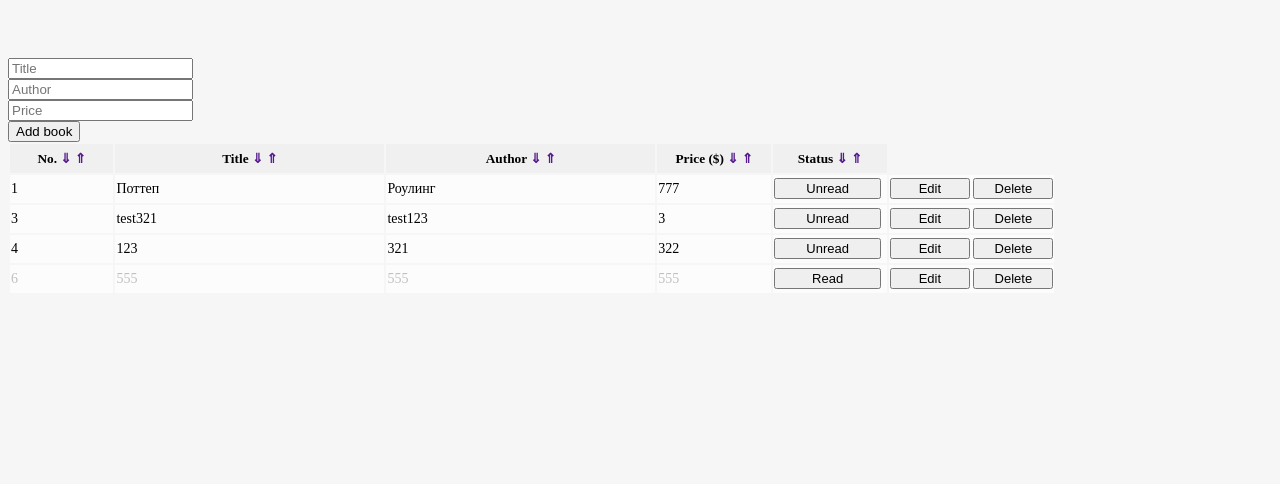
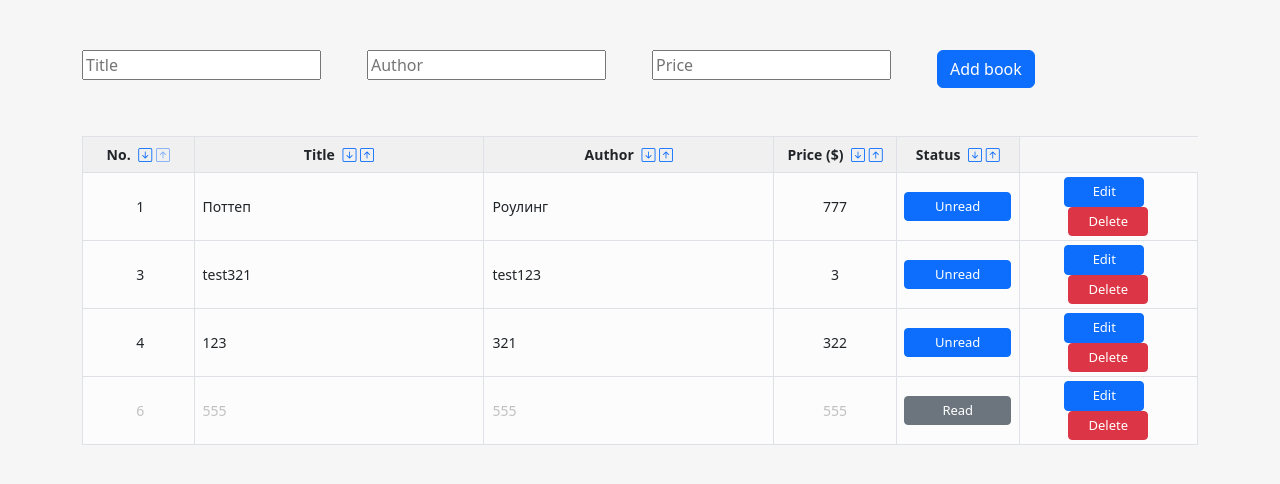
Before and after one commit to Anton-Borodinskiy/django_htmx, a Django app: page / in a window 1280 px wide. Shown: the top 484 px of the page. Run offline with Django 5.2, Linux system fonts and the light colour scheme; data comes from the database, SQL or seed files in the repository; some libraries are stand-ins or nearby versions.

Commit message:
HTMX BOOTSTRAP

```diff
--- a/django_htmx/books/forms.py
+++ b/django_htmx/books/forms.py
@@ -13,6 +13,6 @@ class BookCreateForm(ModelForm):
 
 
 class BookEditForm(BookCreateForm):
-    title  = CharField(required=False, widget=TextInput(attrs={"class":"form-control-sm"}))
-    author = CharField(required=False, widget=TextInput(attrs={"class":"form-control-sm"}))
-    price  = CharField(required=False, widget=TextInput(attrs={"class":"form-control-sm"}))
+    title  = CharField(required=False, widget=TextInput(attrs={"class":"form-control-sm form-control"}))
+    author = CharField(required=False, widget=TextInput(attrs={"class":"form-control-sm form-control"}))
+    price  = CharField(required=False, widget=TextInput(attrs={"class":"form-control-sm form-control"}))
--- a/django_htmx/static/base.css
+++ b/django_htmx/static/base.css
@@ -3,7 +3,11 @@ body {
     padding-top: 50px;
     background-color: rgb(246, 246, 246);
 }
-
+/* Отключает кнопки сортировки. */
+.disabled-button {
+      opacity: 0.5;
+      pointer-events: none;
+ }
 /* Задаёт цвет заголовка таблицы. */
 thead {
     background-color: rgb(240, 240, 240);
--- a/django_htmx/templates/base.html
+++ b/django_htmx/templates/base.html
@@ -4,116 +4,117 @@
 <head>
     <meta charset="utf-8">
     <title>{% block title %}Books{% endblock title %}</title>
+    <link href="https://cdn.jsdelivr.net/npm/bootstrap@5.2.2/dist/css/bootstrap.min.css" rel="stylesheet" integrity="sha384-Zenh87qX5JnK2Jl0vWa8Ck2rdkQ2Bzep5IDxbcnCeuOxjzrPF/et3URy9Bv1WTRi" crossorigin="anonymous">
+    <link rel="stylesheet" href="https://cdn.jsdelivr.net/npm/bootstrap-icons@1.10.3/font/bootstrap-icons.css">
     <link rel="stylesheet" href="{% static 'base.css' %}">
 </head>
 
 <body hx-headers='{"X-CSRFToken": "{{ csrf_token }}"}'>
 
-<div>
-    <div>
-        <div>
-            <!-- Таблица книг -->
+<div class="container">
+    <div class="row">
+        <div class="col">
             <!-- Форма для добавления новой книги -->
             {% include "partial_create_book_form.html" %}
 
             <!-- Таблица книг -->
-                <form>
-                <table>
+            <form class="form-inline">
+                <table class="table table-bordered table-sm mt-5">
                     <thead>
                     <tr>
                         <!-- Заголовки столбцов таблицы -->
 
                             <!-- Заголовок номера книги -->
-                        <th scope="col" style="width: 10%">
+                            <th scope="col" style="width: 10%" class="text-center">
                                 <small>
                                     No.
                                     <a href=""
                                        hx-get="{% url 'book_list_sort' filter='id' direction='descend' %}"
                                        hx-target="#book-list"
-                                   hx-swap="innerHTML">
-                                    ⇓
+                                       hx-swap="innerHTML" >
+                                        <i class="table-icon bi bi-arrow-down-square ms-1 id-descend"></i>
                                     </a>
                                     <a href=""
                                        hx-get="{% url 'book_list_sort' filter='id' direction='ascend' %}"
                                        hx-target="#book-list"
-                                   hx-swap="innerHTML">
-                                    ⇑
+                                       hx-swap="innerHTML" >
+                                        <i class="table-icon bi bi-arrow-up-square id-ascend disabled-button"></i>
                                     </a>
                                 </small>
                             </th>
 
                             <!-- Заголовок названия книги -->
-                        <th scope="col" style="width: 26%">
+                            <th scope="col" style="width: 26%" class="text-center">
                                 <small>
                                     Title
                                     <a href=""
                                        hx-get="{% url 'book_list_sort' filter='title' direction='descend' %}"
                                        hx-target="#book-list"
-                                   hx-swap="innerHTML">
-                                    ⇓
+                                       hx-swap="innerHTML" >
+                                        <i class="table-icon bi bi-arrow-down-square ms-1 title-descend"></i>
                                     </a>
                                     <a href=""
                                        hx-get="{% url 'book_list_sort' filter='title' direction='ascend' %}"
                                        hx-target="#book-list"
-                                   hx-swap="innerHTML">
-                                    ⇑
+                                       hx-swap="innerHTML" >
+                                        <i class="table-icon bi bi-arrow-up-square title-ascend"></i>
                                     </a>
                                 </small>
                             </th>
 
                             <!-- Заголовок автора книги -->
-                        <th scope="col" style="width: 26%">
+                            <th scope="col" style="width: 26%" class="text-center">
                                 <small>
                                     Author
                                     <a href=""
                                        hx-get="{% url 'book_list_sort' filter='author' direction='descend' %}"
                                        hx-target="#book-list"
-                                   hx-swap="innerHTML">
-                                    ⇓
+                                       hx-swap="innerHTML" >
+                                        <i class="table-icon bi bi-arrow-down-square ms-1 author-descend"></i>
                                     </a>
                                     <a href=""
                                        hx-get="{% url 'book_list_sort' filter='author' direction='ascend' %}"
                                        hx-target="#book-list"
-                                   hx-swap="innerHTML">
-                                    ⇑
+                                       hx-swap="innerHTML" >
+                                        <i class="table-icon bi bi-arrow-up-square author-ascend"></i>
                                     </a>
                                 </small>
                             </th>
 
                             <!-- Заголовок цены книги -->
-                        <th scope="col" style="width: 11%">
+                            <th scope="col" style="width: 11%" class="text-center">
                                 <small>
                                     Price ($)
                                     <a href=""
                                        hx-get="{% url 'book_list_sort' filter='price' direction='descend' %}"
                                        hx-target="#book-list"
-                                   hx-swap="innerHTML">
-                                    ⇓
+                                       hx-swap="innerHTML" >
+                                        <i class="table-icon bi bi-arrow-down-square ms-1 price-descend"></i>
                                     </a>
                                     <a href=""
                                        hx-get="{% url 'book_list_sort' filter='price' direction='ascend' %}"
                                        hx-target="#book-list"
-                                   hx-swap="innerHTML">
-                                    ⇑
+                                       hx-swap="innerHTML" >
+                                        <i class="table-icon bi bi-arrow-up-square price-ascend"></i>
                                     </a>
                                 </small>
                             </th>
 
                             <!-- Заголовок статуса книги -->
-                        <th scope="col" style="width: 11%">
+                            <th scope="col" style="width: 11%" class="text-center">
                                 <small>
                                     Status
                                     <a href=""
                                        hx-get="{% url 'book_list_sort' filter='read' direction='descend' %}"
                                        hx-target="#book-list"
-                                   hx-swap="innerHTML">
-                                    ⇓
+                                       hx-swap="innerHTML" >
+                                        <i class="table-icon bi bi-arrow-down-square ms-1 read-descend"></i>
                                     </a>
                                     <a href=""
                                        hx-get="{% url 'book_list_sort' filter='read' direction='ascend' %}"
                                        hx-target="#book-list"
-                                   hx-swap="innerHTML">
-                                    ⇑
+                                       hx-swap="innerHTML" >
+                                        <i class="table-icon bi bi-arrow-up-square read-ascend"></i>
                                     </a>
                                 </small>
                             </th>
@@ -132,6 +133,9 @@
 </div>
 
 <script src="https://unpkg.com/htmx.org@1.9.4"></script>
+<script src="https://cdn.jsdelivr.net/npm/bootstrap@5.2.2/dist/js/bootstrap.bundle.min.js"
+        integrity="sha384-OERcA2EqjJCMA+/3y+gxIOqMEjwtxJY7qPCqsdltbNJuaOe923+mo//f6V8Qbsw3"
+        crossorigin="anonymous"></script>
 
 <script>
     function cngElementsAtr(cls, atr, val){
@@ -152,6 +156,13 @@
             }
         }else if(path_str.includes('book_detail')){
             cngElementsAtr('disbtn', 'disabled', false);
+        }else if(path_str.includes('book_list_sort')){
+            path_arr = path_str.split('/');
+            path_arr.pop()
+            curr_class = path_arr.pop()
+            curr_class = path_arr.pop() + '-' + curr_class
+            document.getElementsByClassName('disabled-button')[0].classList.remove('disabled-button');
+            document.getElementsByClassName(curr_class)[0].classList.add('disabled-button');
         }
     });
 </script>
--- a/django_htmx/templates/partial_book_detail.html
+++ b/django_htmx/templates/partial_book_detail.html
@@ -1,51 +1,52 @@
 <tr class="{% if book.read %}grey-text{% endif %}">
     <!-- Ячейка номера книги -->
-    <td>
+    <td class="align-middle text-center ps-2">
         {{ book.id }}
     </td>
 
     <!-- Ячейка названия книги -->
-    <td>
+    <td class="align-middle ps-2">
         {{ book.title }}
     </td>
 
     <!-- Ячейка автора книги -->
-    <td>
+    <td class="align-middle ps-2">
         {{ book.author }}
     </td>
 
     <!-- Ячейка цены книги -->
-    <td>
+    <td class="align-middle text-center">
         {{ book.price }}
     </td>
 
     <!-- Ячейка состояния -->
-    <td>
+    <td class="align-middle text-center">
     <!-- Кнопка "Read/Unread" -->
-    <button class="disbtn table-button status-button"
+        <button class="disbtn table-button status-button btn btn-sm {% if book.read %}btn-secondary{% else %}btn-primary{% endif %}"
                 hx-patch="{% url 'update_book_status' book.id %}"
                 hx-target="closest tr"
-                hx-swap="outerHTML" >
+                hx-swap="outerHTML">
             {% if book.read %}Read{% else %}Unread{% endif %}
         </button>
     </td>
 
     <!--  Ячейка кнопок действия -->
-    <td>
+    <td class="align-middle text-center">
         <!-- Кнопка "Edit" -->
-    <button class="disbtn table-button any-button"
+        <button class="disbtn table-button any-button btn btn-primary btn-sm me-2"
                 hx-get="{% url 'update_book_details' book.id %}"
                 hx-target="closest tr"
-            hx-swap="outerHTML" >
+                hx-swap="outerHTML">
             Edit
         </button>
 
         <!-- Кнопка "Delete" -->
-    <button class="disbtn table-button any-button"
+        <button class="disbtn table-button any-button btn btn-danger btn-sm"
                 hx-delete="{% url 'delete_book' book.id %}"
                 hx-target="closest tr"
                 hx-swap="outerHTML"
-            hx-confirm="Are you sure you wish to delete this book?" >
+                hx-confirm="Are you sure you wish to delete this book?">
             Delete
         </button>
     </td>
+</tr>
--- a/django_htmx/templates/partial_create_book_form.html
+++ b/django_htmx/templates/partial_create_book_form.html
@@ -1,24 +1,24 @@
-<form>
-    <div>
-        <div>
+<form class="form-inline">
+    <div class="row">
+        <div class="col">
             {{ form.title }}
         </div>
 
-        <div>
+        <div class="col">
             {{ form.author }}
         </div>
 
-        <div>
+        <div class="col">
             {{ form.price }}
         </div>
 
-        <div>
+        <div class="col">
             <!-- Кнопка "Add book" -->
             <button type="submit"
-                                    class="disbtn"
+                    class="disbtn btn btn-primary"
                     hx-post="{% url 'create_book' %}"
                     hx-target="#book-list"
-                                    hx-swap="beforeend" >
+                    hx-swap="beforeend">
                 Add book
             </button>
         </div>
```
Also changed, not shown: django_htmx/templates/partial_book_update_form.html (+11 -11 lines). Lines whose indentation alone changed are shown as unchanged.
